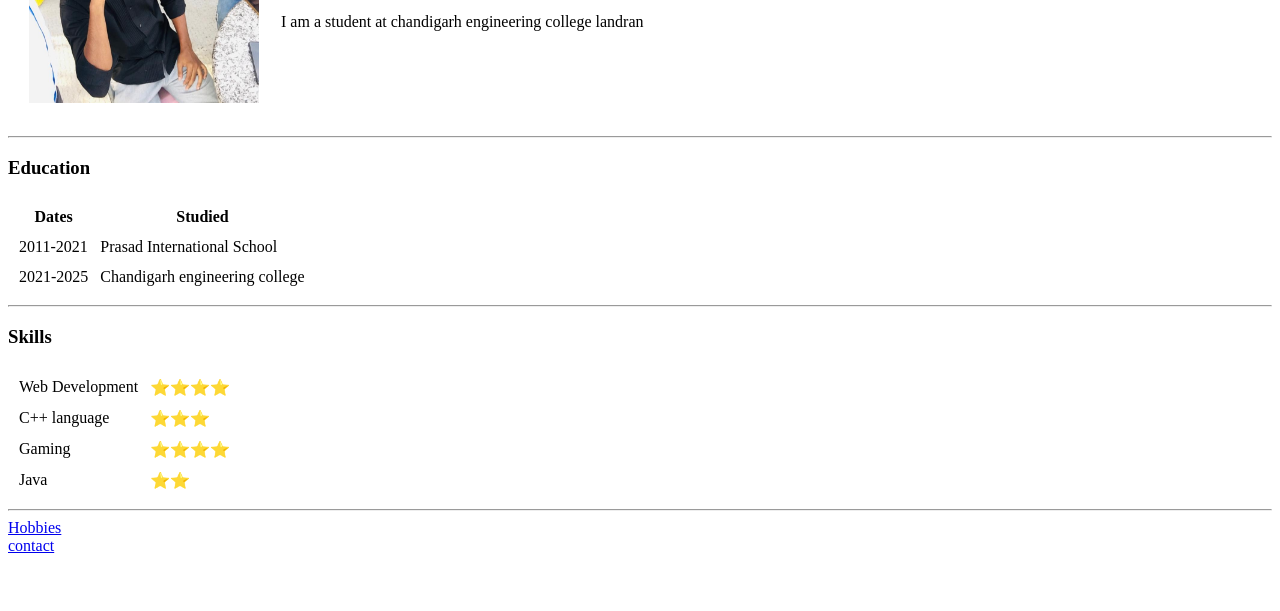
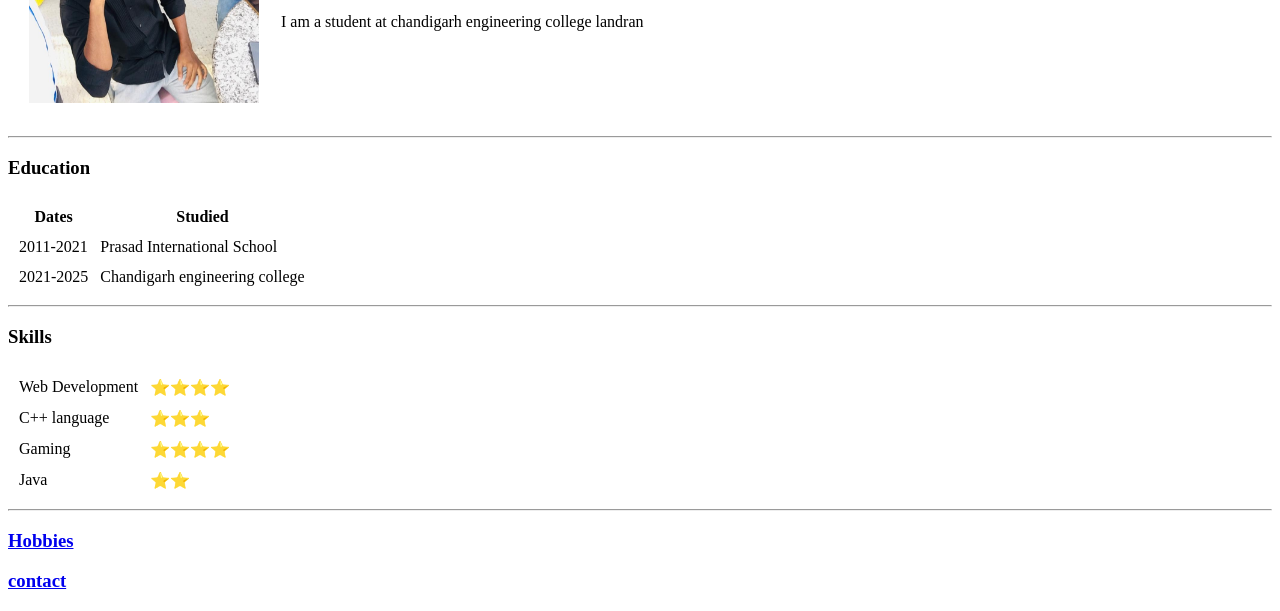
Before and after one commit to nikhil123q/cv2, a plain HTML site: page index.html in a window 1280 px wide. Shown: the part 189-800 px from the top of the page. Drawn offline with Linux system fonts and the light colour scheme.

Commit message:
<h3></h3>

```diff
--- a/index.html
+++ b/index.html
@@ -55,7 +55,7 @@
         </tr>
     </table>
     <hr>
-    <a href="new.html">Hobbies</a><br>
-    <a href="contact details.html">contact</a>
+ <h3> <a href="new.html">Hobbies</a><br></h3>
+   <h3> <a href="contact details.html">contact</a><h3>
 </body>
 </html>
```
